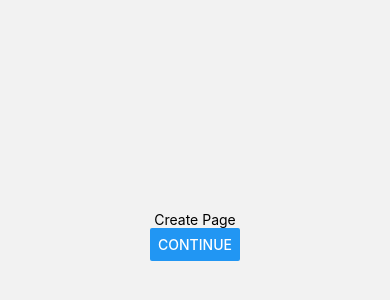
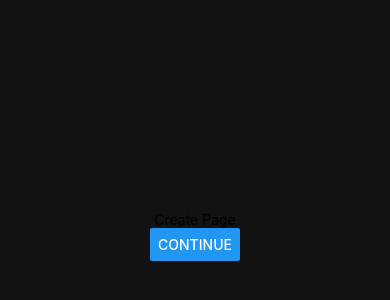
Before and after one commit to vnahornyi/rn-todo-app, a React Native app: screen /Create in a window 390 px wide. Shown: the part 186-486 px from the top of the page. Built offline with nearby package versions, Linux system fonts and the light colour scheme.

Commit message:
added splash screen

```diff
--- a/App.tsx
+++ b/App.tsx
@@ -10,6 +10,9 @@ import {
   createDrawerNavigator,
 } from "@react-navigation/drawer";
 import { SafeAreaProvider } from "react-native-safe-area-context";
+import SplashScreen from "react-native-splash-screen";
+
+import theme from "./constants/theme";
 
 import WelcomeScreen from "./screens/WelcomeScreen";
 import CreateScreen from "./screens/CreateScreen";
@@ -20,6 +23,8 @@ import PolicyScreen from "./screens/PolicyScreen";
 
 import ListIcon from "./components/icons/ListIcon";
 import SettingsIcon from "./components/icons/settings.svg";
+import { useEffect } from "react";
+import { Platform } from "react-native";
 
 export type RootScreensType = {
   Welcome: undefined;
@@ -80,9 +85,15 @@ const TabsNavigator: React.FC = () => (
 );
 
 const App: React.FC = () => {
+  useEffect(() => {
+    if (Platform.OS === "android") {
+      SplashScreen.hide();
+    }
+  }, []);
+
   return (
     <SafeAreaProvider>
-      <NavigationContainer>
+      <NavigationContainer theme={theme}>
         <Stack.Navigator
           initialRouteName="Welcome"
           screenOptions={{ headerShown: false }}
--- a/constants/colors.ts
+++ b/constants/colors.ts
@@ -1,11 +1,16 @@
 const white = "#ffffff";
 const black = "#000000";
+const purple = "#8875FF";
+
+const background = "#121212";
 
 const COLORS = {
   white,
   black,
+  background,
   shadowColor: black,
-  modalBackground: white,
+  modalBackground: black,
+  primary: purple,
 };
 
 export default COLORS;
--- /dev/null
+++ b/constants/theme.ts
@@ -0,0 +1,13 @@
+import { DarkTheme, Theme } from "@react-navigation/native";
+import COLORS from "./colors";
+
+const theme: Theme = {
+  ...DarkTheme,
+  colors: {
+    ...DarkTheme.colors,
+    primary: COLORS.primary,
+    background: COLORS.background,
+  },
+};
+
+export default theme;
--- a/package.json
+++ b/package.json
@@ -27,6 +27,7 @@
     "react-native-reanimated": "^3.4.1",
     "react-native-safe-area-context": "^4.7.1",
     "react-native-screens": "^3.23.0",
+    "react-native-splash-screen": "^3.3.0",
     "react-native-svg": "^13.10.0"
   },
   "devDependencies": {
```
Also changed, not shown: 36 other files (tests, documents, lock files or other folders).
